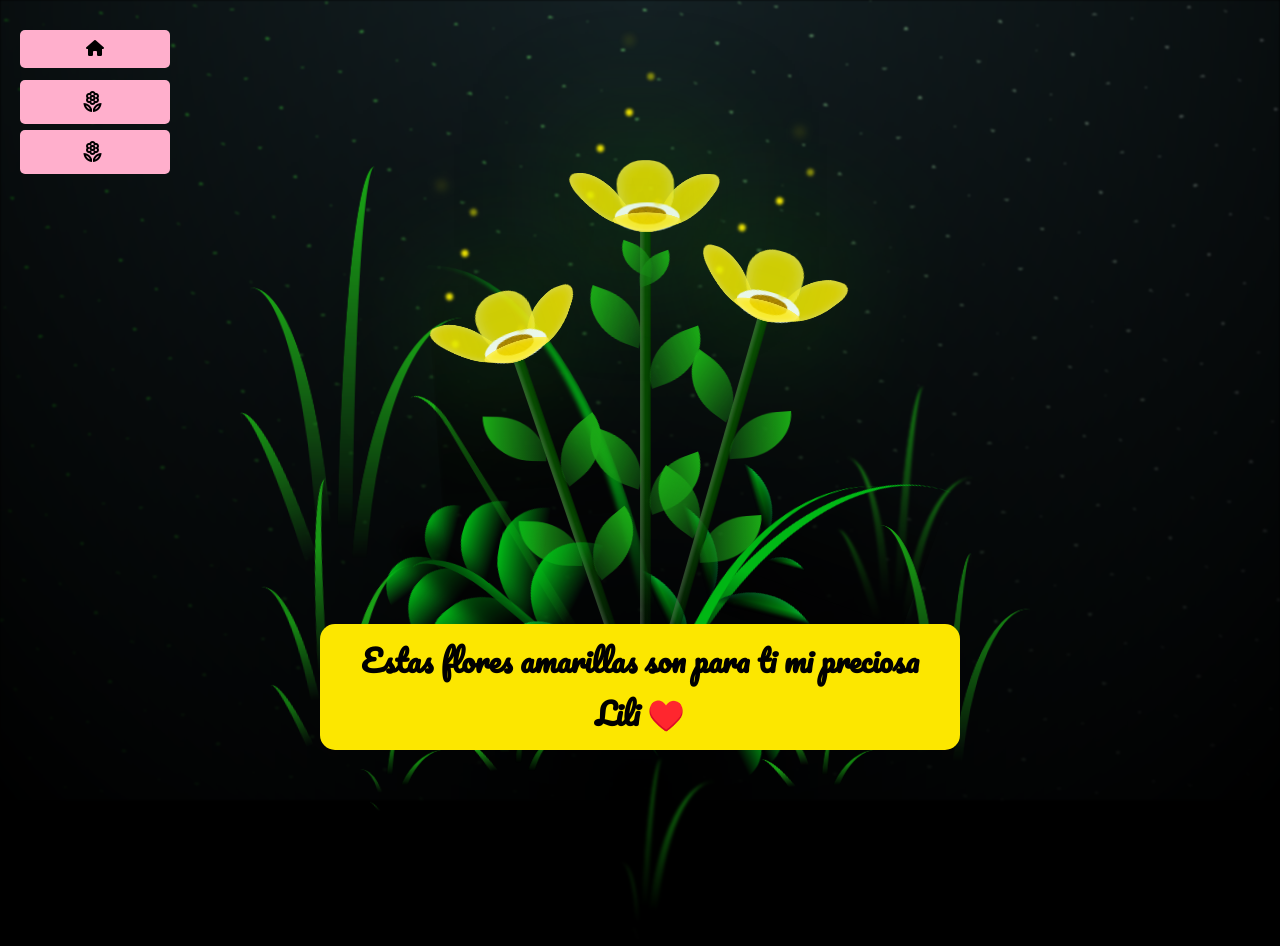
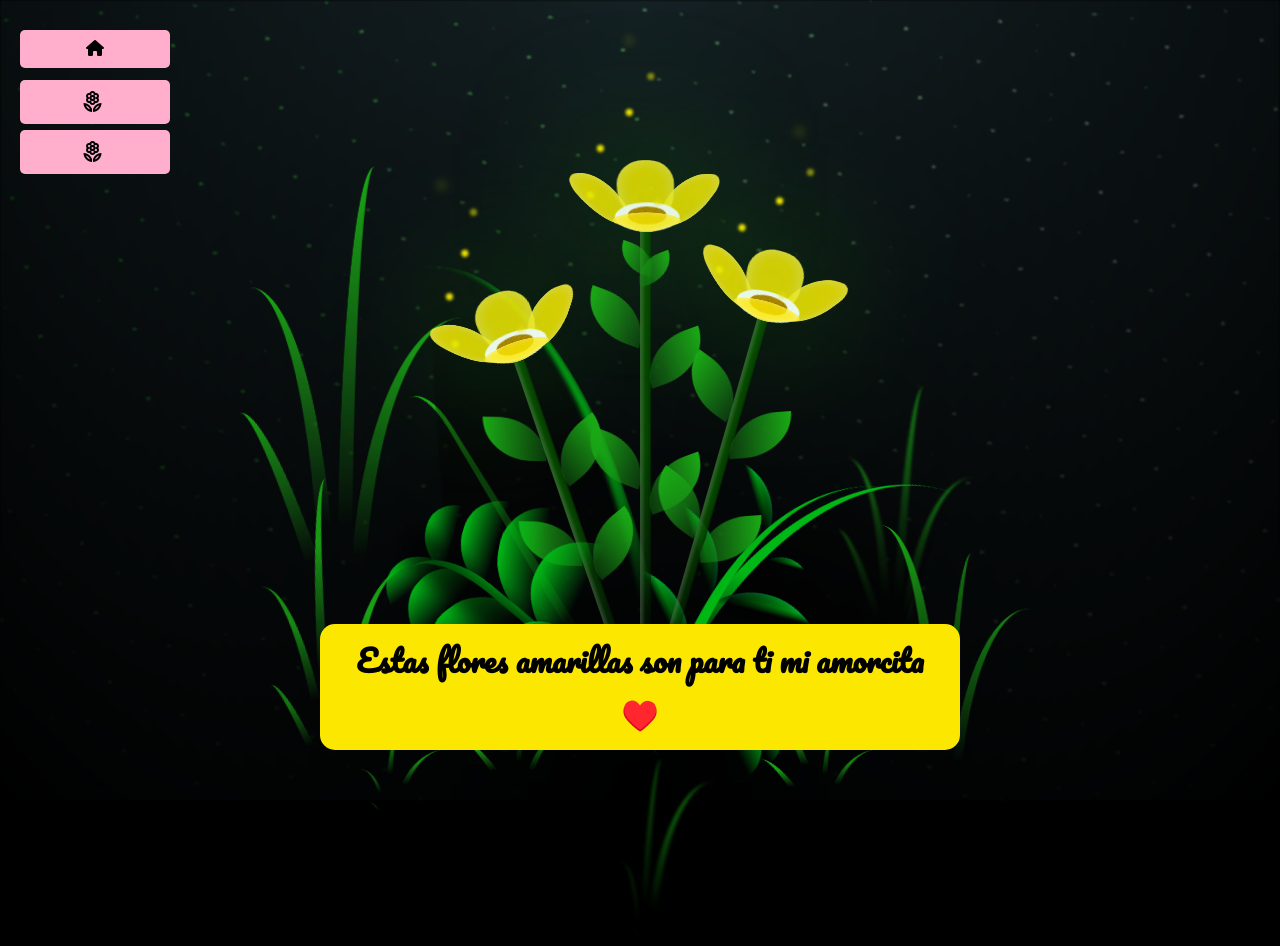
Before and after one commit to Luan555/floresAmarillas, a plain HTML site: page index.html in a window 1280 px wide. Drawn offline with nearby package versions, Linux system fonts and the light colour scheme.

Commit message:
primer commit

```diff
--- a/index.html
+++ b/index.html
@@ -311,7 +311,7 @@
         </div>
       </div>
     </div>
-    <div class="message">Estas flores amarillas son para ti mi preciosa Lili ♥️</div>
+    <div class="message">Estas flores amarillas son para ti mi amorcita ♥️</div>
 
 
     <button title="INICIO" id="home-button" onclick="window.location.href='inicio.html'">
```
